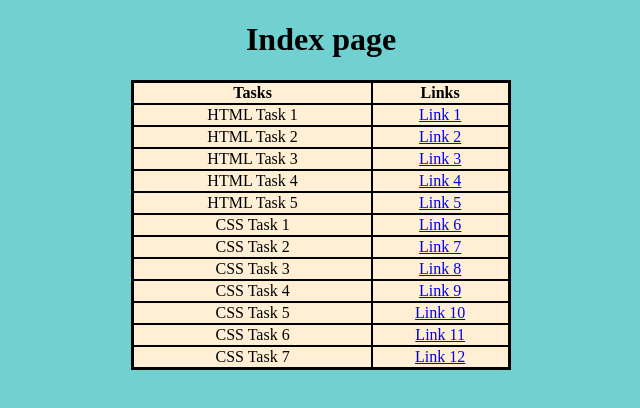
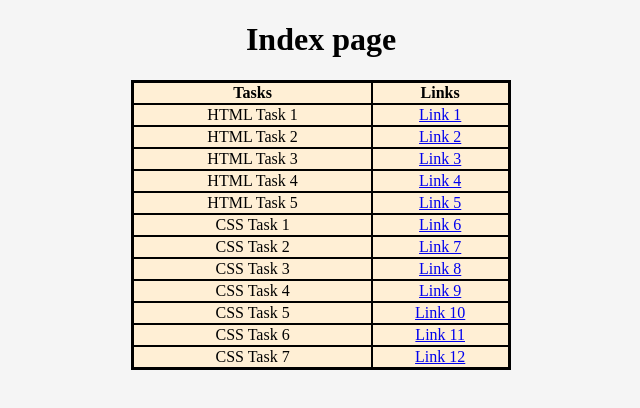
Before and after one commit to vyshnavimanthena/merntasks, a plain HTML site: page indexfile.html in a window 1280 px wide. Shown: the whole page, without its empty margins (319-959 px from the left). Drawn offline with Linux system fonts and the light colour scheme.

Commit message:
indexfile.html

```diff
--- a/indexfile.html
+++ b/indexfile.html
@@ -6,7 +6,7 @@
     <title>Tasks Index</title>
     <style>
         body{
-            background-color: rgb(113, 208, 208);
+            background-color: whitesmoke;
         }
         table{
             border: 2px solid #000;
```
